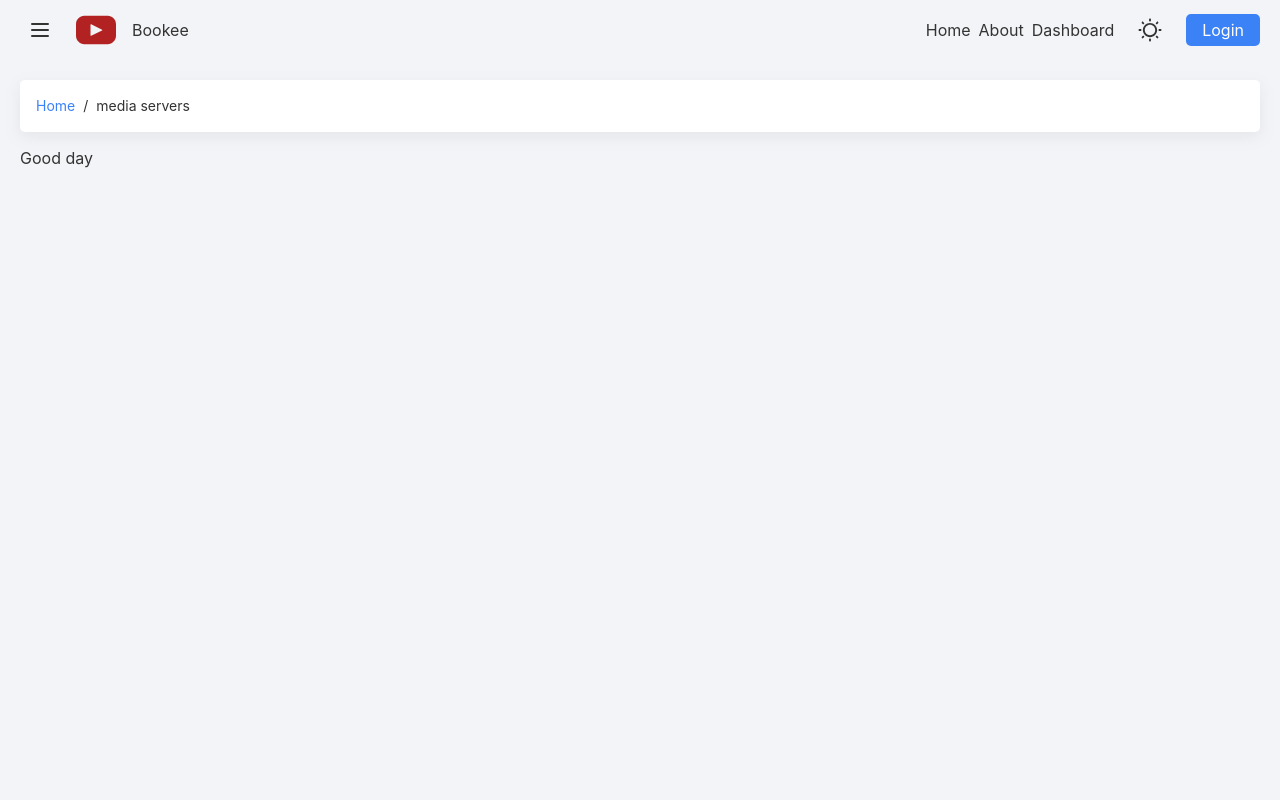
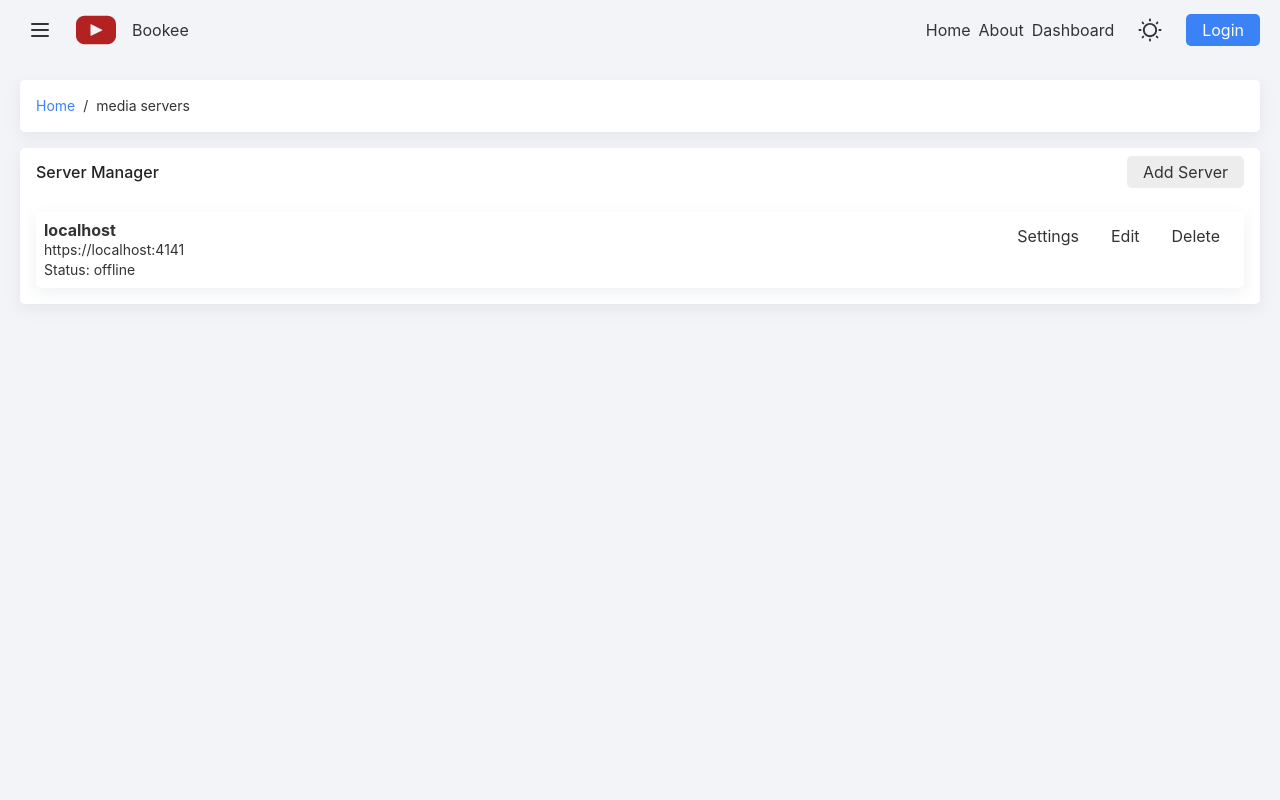
Before and after one commit to maaxix/vid, a React (Vite) app: page /media-servers in a window 1280 px wide. Shown: the top 800 px of the page. Built offline with nearby package versions, Linux system fonts and the light colour scheme; no server answers.

Commit message:
udate styeles

```diff
--- a/src/components/config/config.ts
+++ b/src/components/config/config.ts
@@ -13,7 +13,7 @@ export type ServerConfig = {
   export const defaultConfig: Config = {
     servers: {
       localhost: {
-        url: 'http://localhost:4000',
+        url: 'https://localhost:4141',
         apiKey: ''
       }
     },
--- a/src/components/ui/layout/Layout.tsx
+++ b/src/components/ui/layout/Layout.tsx
@@ -19,7 +19,6 @@ const Layout = ({ children }: LayoutProps) => {
         <div className="main-content">
           <main className="main">
             <Breadcrumbs />
-            <div className="min-h-screen bg-gray-50">Good day</div>
             {children}
           </main>
         </div>
--- a/src/components/video/SearchBar.tsx
+++ b/src/components/video/SearchBar.tsx
@@ -14,17 +14,17 @@ const SearchBar: React.FC<SearchBarProps> = ({ onSearch }) => {
   };
 
   return (
-    <div className="relative max-w-2xl w-full">
+    <div className="flex">
       <input
         type="text"
         placeholder="Search videos..."
-        className="w-full px-4 py-3 border border-gray-300 rounded-lg focus:outline-none focus:ring-2 focus:ring-blue-500"
+        className="grow"
         value={query}
         onChange={(e) => setQuery(e.target.value)}
         onKeyDown={handleKeyDown}
       />
       <button
-        className="absolute right-2 top-1/2 transform -translate-y-1/2 bg-blue-500 text-white px-4 py-1 rounded-md hover:bg-blue-600 focus:outline-none"
+        className="btn second"
         onClick={() => onSearch(query)}
       >
         Search
--- /dev/null
+++ b/src/components/video/VideoCard.css
@@ -0,0 +1,7 @@
+.vid-time{
+    position: absolute;
+    bottom: 10px;
+    right: 10px;
+    background: rgba(0,0,0,.7);
+    color: #eee;
+}
--- a/src/components/video/VideoCard.tsx
+++ b/src/components/video/VideoCard.tsx
@@ -1,6 +1,7 @@
 import React from 'react';
 //import Image from 'next/image'
 import { VideoItem } from './types';
+import "./VideoCard.css";
 
 interface VideoCardProps {
   video: VideoItem;
@@ -35,32 +36,17 @@ const VideoCard: React.FC<VideoCardProps> = ({ video, baseServerUrl }) => {
       <div className="card">
         <div className="relative">
           <a href={vidUrl} target='__blank'>
-            <img
-              src={thumbnailUrl}
-              alt={title}
-              className="w-full h-48 object-cover"
-              onError={(e) => {
-                (e.target as HTMLImageElement).src = '';
-              }}
-            />
+            <img src={thumbnailUrl} alt={title} className="w-full h-48 object-cover" onError={(e) => { (e.target as HTMLImageElement).src = '';}}  />
           </a>
-          <div className="absolute bottom-2 right-2 bg-black bg-opacity-70 text-white text-xs px-2 py-1 rounded">
-            {formatDuration(video.duration)}
-          </div>
+          <div className="pill small vid-time">{formatDuration(video.duration)}</div>
         </div>
 
         <div className="p-4">
-          <h3 className="font-semibold text-lg mb-2 line-clamp-2" title={title}>
-            {title}
-          </h3>
+          <div className="card-title mb-2" title={title}>{title}</div>
 
           <div className="flex flex-wrap gap-2 mt-2">
-            <span className="bg-gray-100 text-gray-800 text-xs px-2 py-1 rounded">
-              {formatDate(video.fileUpdateDate)}
-            </span>
-            <span className="bg-gray-100 text-gray-800 text-xs px-2 py-1 rounded">
-              {Math.round(video.fileSize / (1024 * 1024))}MB
-            </span>
+            <span className="pill small">{formatDate(video.fileUpdateDate)}</span>
+            <span className="pill small">{Math.round(video.fileSize / (1024 * 1024))} MB</span>
           </div>
         </div>
       </div>
--- a/src/pages/mediaServer/MediaServer.tsx
+++ b/src/pages/mediaServer/MediaServer.tsx
@@ -109,7 +109,7 @@ export default function VideoSearchPage() {
 
   return (
     <div className="container">
-      <h1 className="card-header">Video Search</h1>
+      <div className="card-title p-3 title-primary">Video Search</div>
 
       <SearchBar onSearch={handleSearch} />
 
@@ -125,6 +125,9 @@ export default function VideoSearchPage() {
         </div>
       )}
 
+      { videos.length > 0 && (
+        <div className="card-title p-3 title-primary">Video List</div>
+      )}
       <div className="container-grid">
         {videos.map((video) => (
                     <VideoCard
--- a/src/pages/mediaServers/AddOrEditServerModal.tsx
+++ b/src/pages/mediaServers/AddOrEditServerModal.tsx
@@ -29,11 +29,12 @@ export function AddOrEditServerModal({
   if (!open) return null;
   return (
     <Modal open={open} onClose={onClose} modalType="bottom">
-      <h2 className="text-lg font-bold mb-4">
+      <div className="card-title mb-4">
         {initial ? "Edit Server" : "Add Server"}
-      </h2>
+      </div>
 
       <input
+        type="text"
         className="border p-2 rounded w-full mb-2"
         placeholder="Name"
         value={form.name}
@@ -41,12 +42,14 @@ export function AddOrEditServerModal({
         disabled={!!initial}
       />
       <input
+        type="text"
         className="border p-2 rounded w-full mb-2"
         placeholder="URL"
         value={form.url}
         onChange={(e) => setForm((f) => ({ ...f, url: e.target.value }))}
       />
       <input
+        type="text"
         className="border p-2 rounded w-full mb-4"
         placeholder="API Key"
         value={form.apiKey}
--- a/src/pages/mediaServers/ConfirmDeleteModal.tsx
+++ b/src/pages/mediaServers/ConfirmDeleteModal.tsx
@@ -14,7 +14,7 @@ export function ConfirmModal({ open, onClose, onConfirm, title = 'Confirm', mess
   if (!open) return null;
   return (
     <Modal open={open} onClose={onClose} modalType="center">
-      <h2 className="text-xl font-bold mb-4">{title}</h2>
+      <div className="card-title">{title}</div>
       <p className="mb-4">{message}</p>
       <div className="flex gap-3">
         <button onClick={onClose} className="btn second">
--- a/src/pages/mediaServers/MediaServers.tsx
+++ b/src/pages/mediaServers/MediaServers.tsx
@@ -117,12 +117,12 @@ function MediaServers () {
 
   return (
     <div className="box">
-      <h4 className="flex card-header">
-        <span className="grow">Server Manager</span>
+      <div className="flex card-header">
+        <span className="grow card-title">Server Manager</span>
         <nav className="">
-          <button onClick={handleAdd} className="btn">Add Server</button>
+          <button onClick={handleAdd} className="btn second">Add Server</button>
         </nav>
-      </h4>
+      </div>
 
       <div className="card-body flex-col gap-4">
         {Object.entries(servers).map(([name, server]) => (
--- a/src/styles/card.css
+++ b/src/styles/card.css
@@ -84,12 +84,11 @@
     padding: 0 1rem ;
 }
 .card-title{
-    margin-bottom: .5rem;
     color: var(--card-title-color);
-    font-weight: 600;
-    font-size: 1.25rem;
+    font-weight: 500;
+    display: flex;
+    align-items: center;
 }
-
 
 .title-primary{
     color: var(--title-primary-color);
@@ -103,8 +102,6 @@
         0 0 5px 2px rgba(0, 123, 255, 0.2), /* Inner glow */
         0 0 10px 5px rgba(0, 123, 255, 0.1), /* Middle glow */
         0 0 15px 8px rgba(0, 123, 255, 0.2); /* Outer glow */
-
-
 }
 
 .image-cover {
--- a/src/styles/global.css
+++ b/src/styles/global.css
@@ -11,7 +11,7 @@
   --primary-color: #FFFFFF;
   --primary-hover:rgb(37,99,235);
 
-  --second-bgcolor: #ececec;
+  --second-bgcolor: rgba(0,0,0,.07);
   --second-color: #333;
   --second-hover:rgba(0,0,0,.15);
 
--- a/src/styles/util.css
+++ b/src/styles/util.css
@@ -215,6 +215,12 @@
 .mb-4{
     margin-bottom: 1rem;
 }
+.mb-6{
+    margin-bottom: 1.5rem;
+}
+.mb-8{
+    margin-bottom: 2rem;
+}
 /*****************************************/
 .h64{line-height:64px;}
 .h56{line-height:56px;}
@@ -251,3 +257,6 @@
     font-size: 0.875rem;
     line-height: 1.25rem;
 }
+.relative{
+    position: relative;
+}
```
